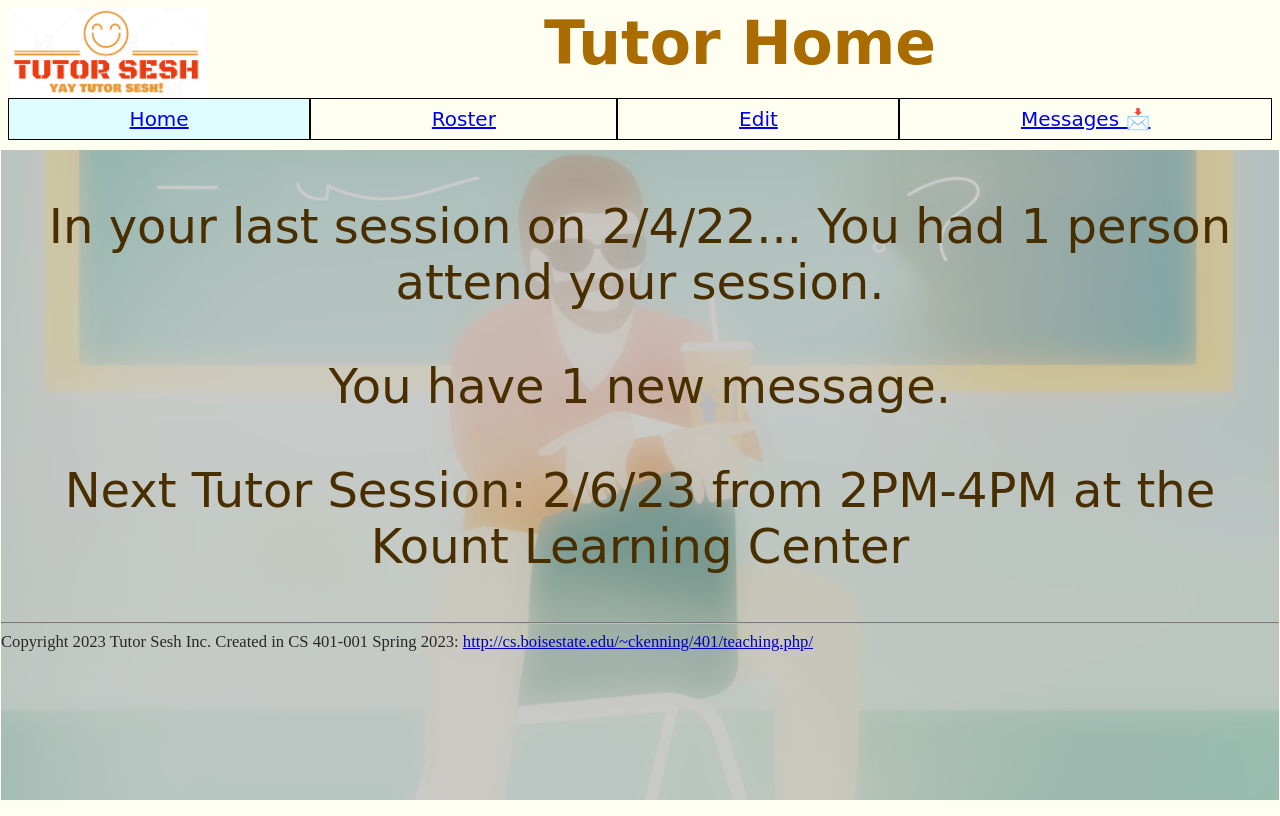
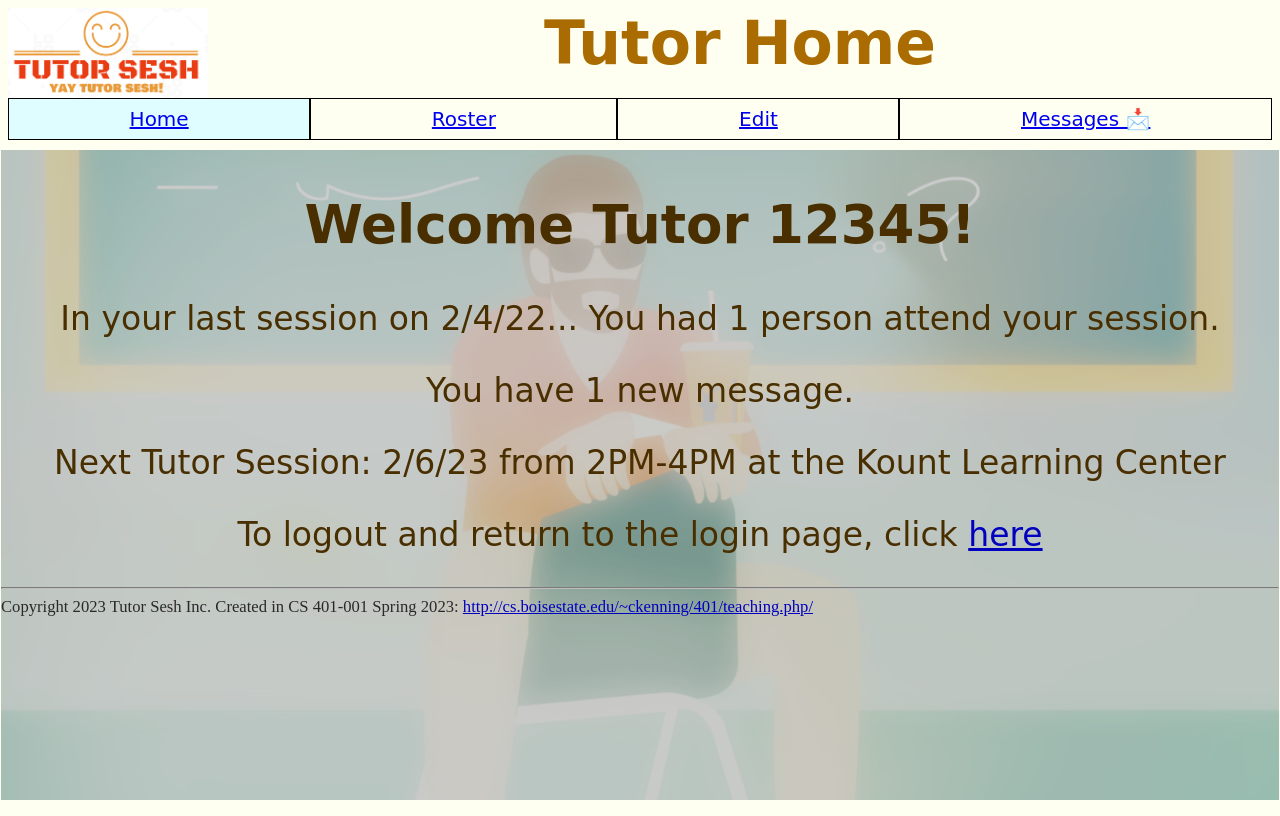
Before and after one commit to aarongoinboise/401hw4, a PHP site: page /hw4/tutorHome.php in a window 1280 px wide. Run offline with PHP 8.4, Linux system fonts and the light colour scheme.

Commit message:
added logout feature

```diff
--- a/hw4/formStyles.css
+++ b/hw4/formStyles.css
@@ -41,3 +41,7 @@ details[open] summary {
   margin-bottom: 0.5em;
   size: 3vmax;
 }
+
+button {
+  padding: 8px;
+}
--- a/hw4/studentHome.php
+++ b/hw4/studentHome.php
@@ -16,7 +16,7 @@ $_POST['menutype'] = 'student';
   ?>
   <div id="studentBackgroundPic" class="backgroundPicFormat">
     <h2>Welcome Example_Student!</h2>
-    <div id="studentHText">
+    <div id="sTHomeText">
       <p>
         In your last session on 2/4/22... You goofed off and didn't work on stuff.
       </p>
@@ -29,6 +29,9 @@ $_POST['menutype'] = 'student';
       <p>
         Next Tutor Session: 2/24/23 from 2PM-4PM at the Kount Learning Center
       </p>
+      <p>
+        To logout and return to the login page, click <a href=signin.php>here</a>
+      </p>
     </div>
     <?php include("footer.php"); ?>
   </div>
--- a/hw4/textStyles.css
+++ b/hw4/textStyles.css
@@ -14,8 +14,8 @@ h2 {
   font-size: 27px;
 }
 
-  #studentHText {
-    font-size: 38px;
+#sTHomeText {
+  font-size: 33px;
 }
 
 #formText {
--- a/hw4/tutorHome.php
+++ b/hw4/tutorHome.php
@@ -15,7 +15,8 @@ $_POST['menutype'] = 'tutor';
     unset($_POST['menutype']);
     ?>
     <div id="tutorBackgroundPic" class="backgroundPicFormat">
-        <div id="p">
+    <h2>Welcome Tutor 12345!</h2>
+        <div id="sTHomeText">
             <p>
                 In your last session on 2/4/22... You had 1 person attend your session.
             </p>
@@ -25,6 +26,9 @@ $_POST['menutype'] = 'tutor';
             <p>
                 Next Tutor Session: 2/6/23 from 2PM-4PM at the Kount Learning Center
             </p>
+            <p>
+                To logout and return to the login page, click <a href=signin.php>here</a>
+            </p>
         </div>
         <?php include("footer.php"); ?>
     </div>
```
Lines whose indentation alone changed are shown as unchanged.
